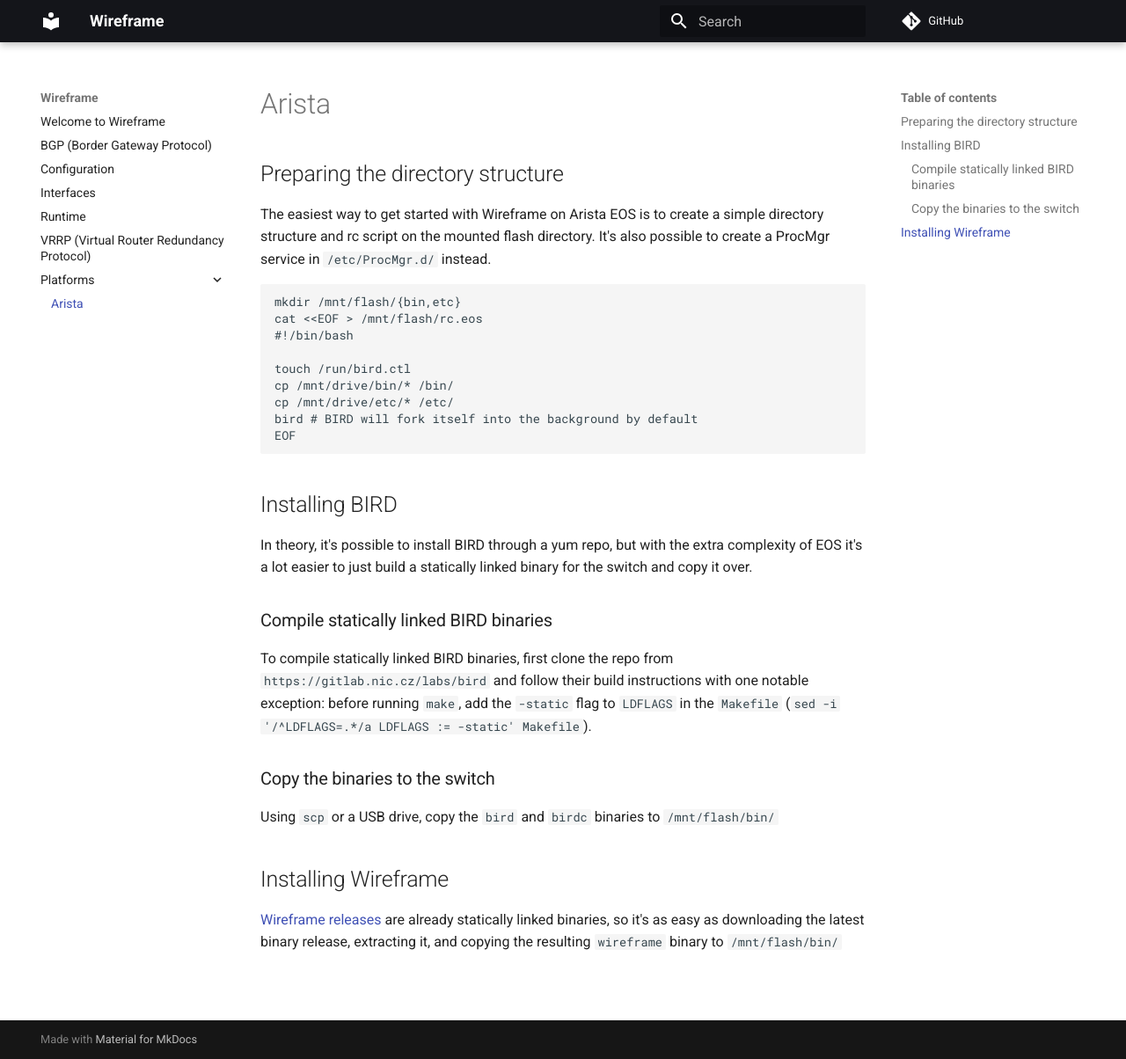
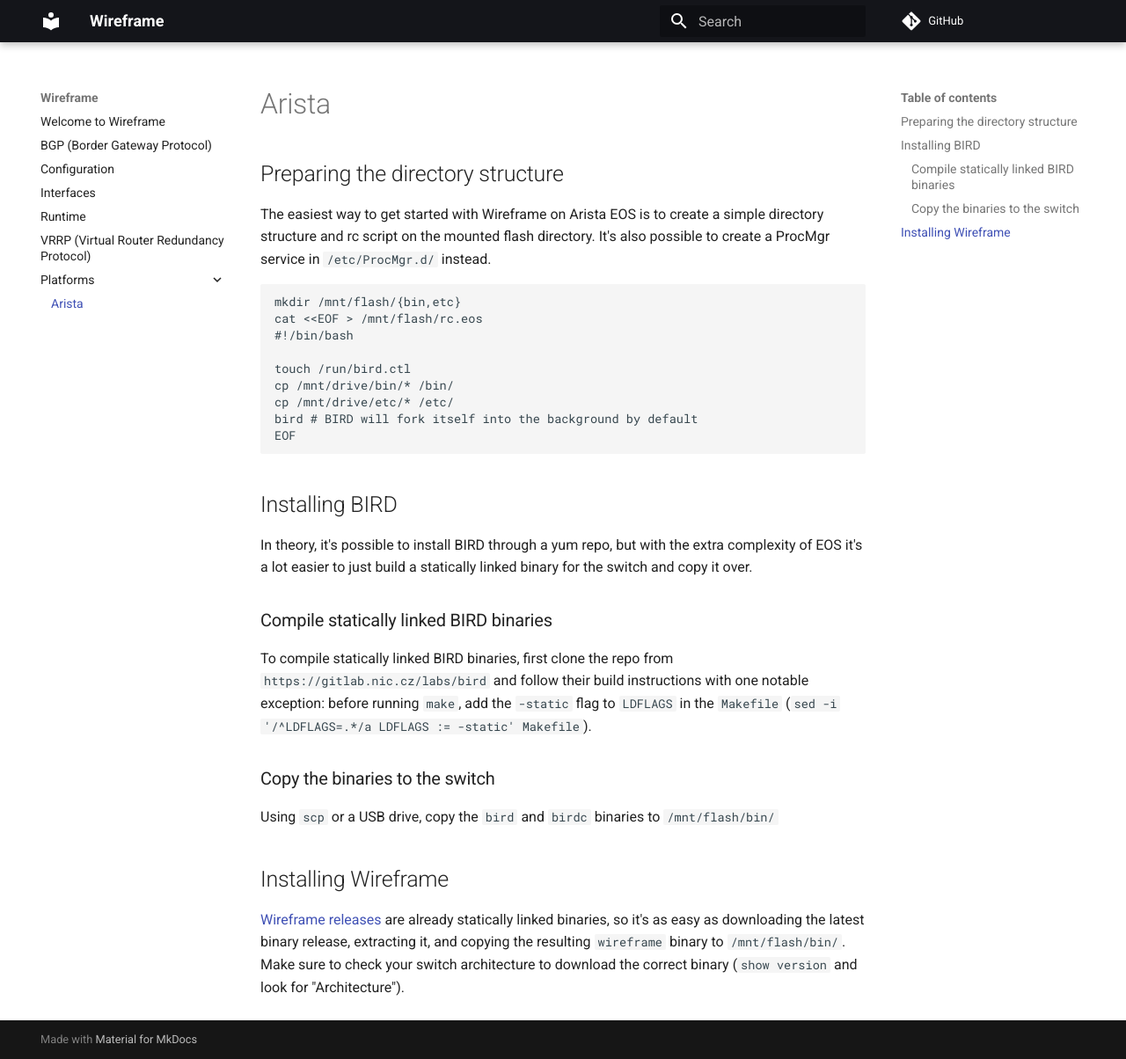
Before and after one commit to natesales/pathvector, an MkDocs documentation site: the page built from docs/platforms/arista.md, in a window 1280 px wide and 1204 px high. Shown: the whole window at 88% size. Built offline with MkDocs 1.6.1 and Material for MkDocs 9.7.7, drawn with Linux system fonts in a browser that asks for light colours; comment, search, counter and statistics services are not loaded.

Commit message:
docs: add arista arch notes

```diff
--- a/docs/platforms/arista.md
+++ b/docs/platforms/arista.md
@@ -30,4 +30,4 @@
 
 ## Installing Wireframe
 
-[Wireframe releases](https://github.com/natesales/wireframe/releases/) are already statically linked binaries, so it's as easy as downloading the latest binary release, extracting it, and copying the resulting `wireframe` binary to `/mnt/flash/bin/`
+[Wireframe releases](https://github.com/natesales/wireframe/releases/) are already statically linked binaries, so it's as easy as downloading the latest binary release, extracting it, and copying the resulting `wireframe` binary to `/mnt/flash/bin/`. Make sure to check your switch architecture to download the correct binary (`show version` and look for "Architecture").
```
